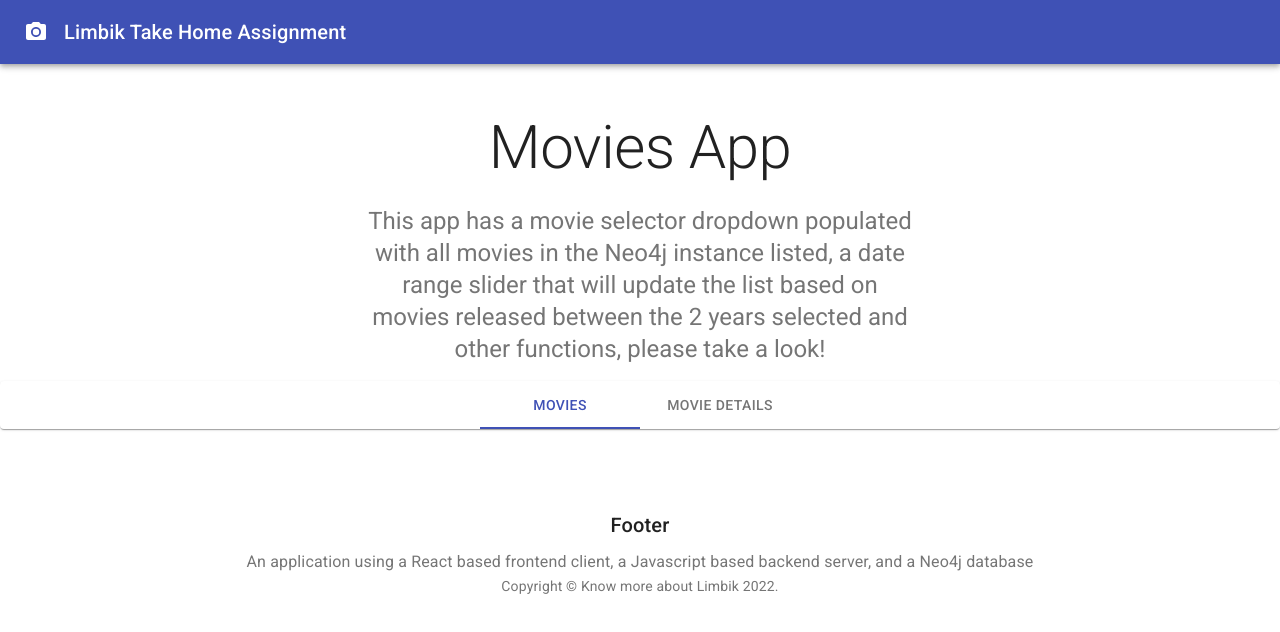
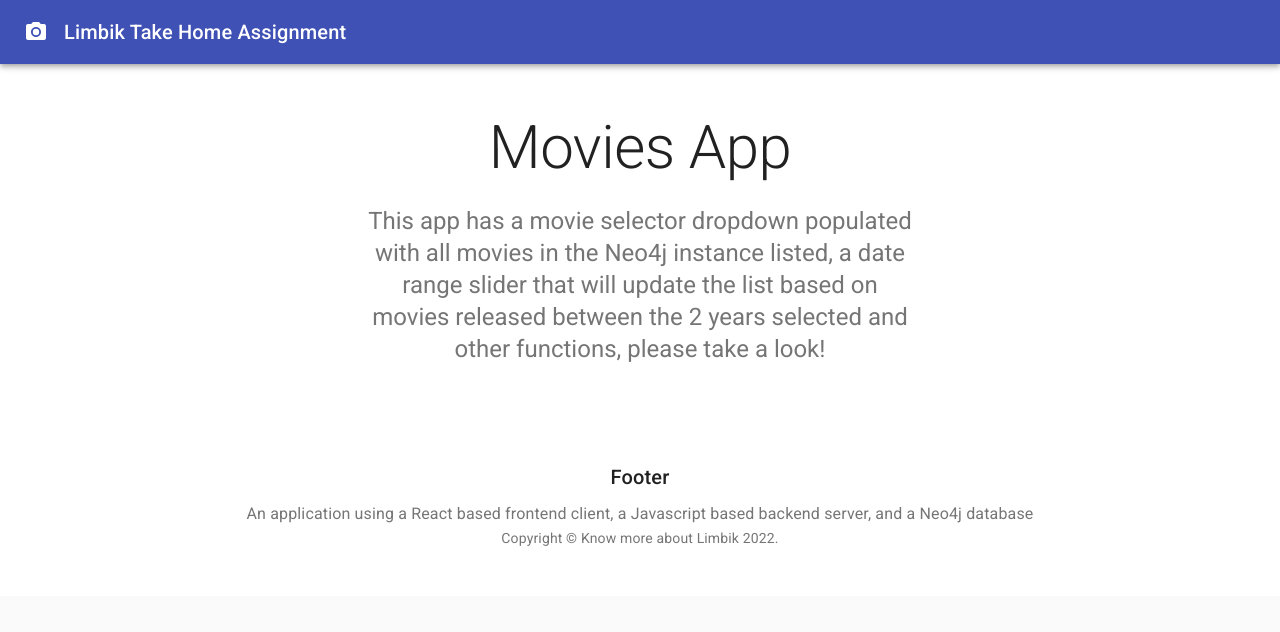
Before and after one commit to MarkDuLJ/movie_neo4j, a React (Create React App) app in the folder client/: page / in a window 1280 px wide. Shown: the top 632 px of the page. Built offline with nearby package versions, Linux system fonts and the light colour scheme.

Commit message:
remove tabs

```diff
--- a/client/src/pageLayout/Layout.js
+++ b/client/src/pageLayout/Layout.js
@@ -5,7 +5,7 @@ import Container from "@material-ui/core/Container";
 
 import Footer from "./Footer";
 import Header from "./Header";
-import TabBar from "../components/TabBar";
+// import TabBar from "../components/TabBar";
 
 const Layout = ({ children }) => {
   const classes = useStyles();
@@ -37,7 +37,6 @@ const Layout = ({ children }) => {
               other functions, please take a look!
             </Typography>
           </Container>
-          <TabBar />
         </div>
         {children}
       </main>
```
